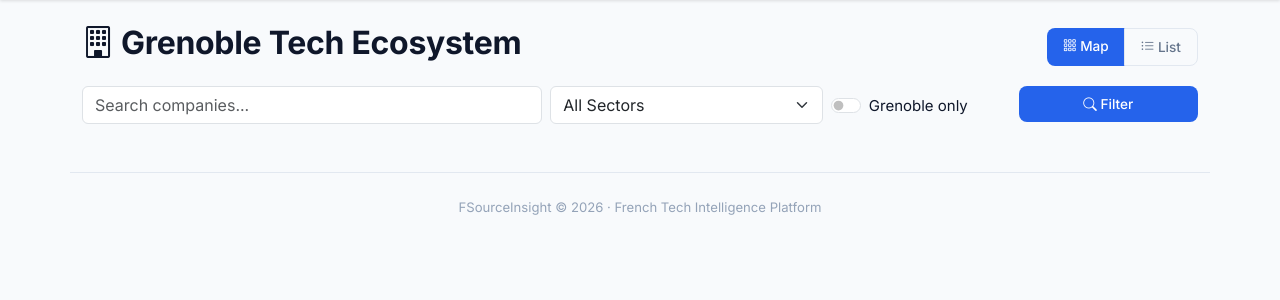
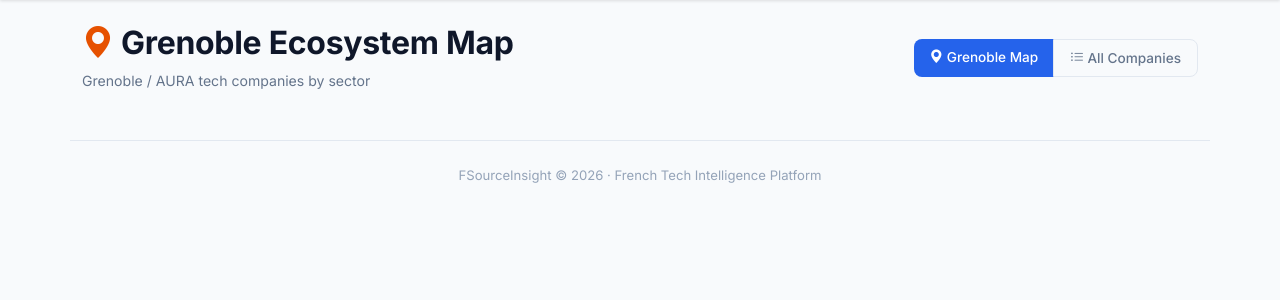
Before and after one commit to zhubinghui/FSourceInsight, a Flask app: page /companies/ in a window 1280 px wide. Shown: the part 61-361 px from the top of the page. Run offline with Flask 3, Linux system fonts and the light colour scheme; parts of the project's set-up code (start-up, migrations or seed data) failed here and were passed over.

Commit message:
feat: companies page — clear Map/List separation, descriptions, business status
- Map view: header changed to "Grenoble Ecosystem Map" with geo pin icon,
  subtitle "Grenoble / AURA tech companies by sector"
- List view: header "French Tech Companies" with subtitle "All tracked
  companies across the French tech ecosystem"
- Map cards: added one-line company description (truncated to 80 chars)
- Search/filter bar only shown in List view (Map is always Grenoble)
- Toggle buttons relabeled: "Grenoble Map" / "All Companies"
- LLM prompt: added "经营现状" section (funding, team, clients, recent news)
- Auto-refresh: when news mentions a tracked company, AI analysis is
  regenerated with latest news context
- Generated AI analysis for all 43 Grenoble companies (42 new + 1 existing)

Co-Authored-By: Claude Opus 4.6 (1M context) <noreply@anthropic.com>

```diff
--- a/app/web/templates/company/index.html
+++ b/app/web/templates/company/index.html
@@ -4,20 +4,33 @@
 
 {% block content %}
 <div class="d-flex justify-content-between align-items-center mb-3">
-    <h2 style="font-weight: 700; letter-spacing: -0.3px;"><i class="bi bi-building"></i> Grenoble Tech Ecosystem</h2>
+    <div>
+        {% if view_mode == 'map' %}
+        <h2 style="font-weight: 700; letter-spacing: -0.3px;">
+            <i class="bi bi-geo-alt-fill" style="color: var(--fs-orange);"></i> Grenoble Ecosystem Map
+        </h2>
+        <p class="text-fs-secondary mb-0" style="font-size: 0.88rem;">Grenoble / AURA tech companies by sector</p>
+        {% else %}
+        <h2 style="font-weight: 700; letter-spacing: -0.3px;">
+            <i class="bi bi-building"></i> French Tech Companies
+        </h2>
+        <p class="text-fs-secondary mb-0" style="font-size: 0.88rem;">All tracked companies across the French tech ecosystem</p>
+        {% endif %}
+    </div>
     <div class="btn-group btn-group-sm">
-        <a href="?view=map" class="btn {{ 'btn-fs-primary' if view_mode == 'map' else 'btn-fs-ghost' }}">
-            <i class="bi bi-grid-3x3-gap"></i> Map
+        <a href="?view=map" class="btn {{ 'btn-fs-primary' if view_mode == 'map' else 'btn-fs-ghost' }}" title="Grenoble ecosystem by sector">
+            <i class="bi bi-geo-alt-fill"></i> Grenoble Map
         </a>
-        <a href="?view=list" class="btn {{ 'btn-fs-primary' if view_mode == 'list' else 'btn-fs-ghost' }}">
-            <i class="bi bi-list-ul"></i> List
+        <a href="?view=list" class="btn {{ 'btn-fs-primary' if view_mode == 'list' else 'btn-fs-ghost' }}" title="All French companies">
+            <i class="bi bi-list-ul"></i> All Companies
         </a>
     </div>
 </div>
 
-{# ── Search / Filter Bar ── #}
+{% if view_mode == 'list' %}
+{# ── Search / Filter Bar (list view only) ── #}
 <form class="mb-4" method="get" id="company-filter">
-    <input type="hidden" name="view" value="{{ view_mode }}">
+    <input type="hidden" name="view" value="list">
     <div class="row g-2">
         <div class="col-md-5">
             <input type="text" class="form-control" name="q" placeholder="Search companies..."
@@ -55,15 +68,15 @@
         </div>
     </div>
 </form>
+{% endif %}
 
 <div id="company-content">
 {% if view_mode == 'map' and grouped is defined %}
-{# ── Sector Map View ── #}
+{# ── Sector Map View (Grenoble only) ── #}
 
 {% for group_name, config, companies in grouped %}
 {% if companies %}
 <div class="mb-4">
-    {# Sector header #}
     <div class="d-flex align-items-center gap-2 mb-3 pb-2" style="border-bottom: 2px solid {{ config.color }};">
         <div class="d-flex align-items-center justify-content-center"
              style="width: 36px; height: 36px; border-radius: 10px; background: {{ config.color }}; color: #fff;">
@@ -75,14 +88,12 @@
         </div>
     </div>
 
-    {# Company cards grid #}
     <div class="row g-3">
         {% for company in companies %}
         <div class="col-6 col-md-4 col-lg-3">
             <a href="{{ url_for('company.detail', slug=company.slug) }}" class="text-decoration-none">
                 <div class="card card-fs h-100" style="border-top: 3px solid {{ config.color }}; transition: 200ms ease;">
                     <div class="card-body p-3 text-center">
-                        {# Logo or initial avatar #}
                         {% if company.logo_url %}
                         <img src="{{ company.logo_url }}" alt="{{ company.name }}" class="mb-2"
                              style="width: 48px; height: 48px; object-fit: contain;">
@@ -97,18 +108,24 @@
                             {{ company.name }}
                         </div>
 
+                        {# One-line description #}
+                        {% if company.description %}
+                        <div class="mt-1" style="font-size: 0.72rem; color: var(--fs-text-secondary); line-height: 1.3; display: -webkit-box; -webkit-line-clamp: 2; -webkit-box-orient: vertical; overflow: hidden;">
+                            {{ company.description | truncate(80, True) }}
+                        </div>
+                        {% endif %}
+
                         {% if company.spinoff_origin %}
-                        <div style="font-size: 0.7rem; color: var(--fs-text-muted);">
+                        <div class="mt-1" style="font-size: 0.68rem; color: var(--fs-text-muted);">
                             <i class="bi bi-diagram-3"></i> {{ company.spinoff_origin }}
                         </div>
                         {% endif %}
 
-                        {% if company.company_stage %}
-                        <span class="badge badge-stage mt-1">{{ company.company_stage }}</span>
-                        {% endif %}
-
-                        <div class="mt-2 text-fs-muted" style="font-size: 0.75rem;">
-                            {{ company.article_count }} articles
+                        <div class="mt-1 d-flex justify-content-center gap-1 flex-wrap">
+                            {% if company.company_stage %}
+                            <span class="badge badge-stage">{{ company.company_stage }}</span>
+                            {% endif %}
+                            <span class="badge badge-stage">{{ company.article_count }} articles</span>
                         </div>
                     </div>
                 </div>
@@ -121,7 +138,7 @@
 {% endfor %}
 
 {% elif view_mode == 'list' and companies is defined %}
-{# ── List View ── #}
+{# ── List View (all French companies) ── #}
 {% include 'company/_company_grid.html' %}
 
 {% endif %}
```
